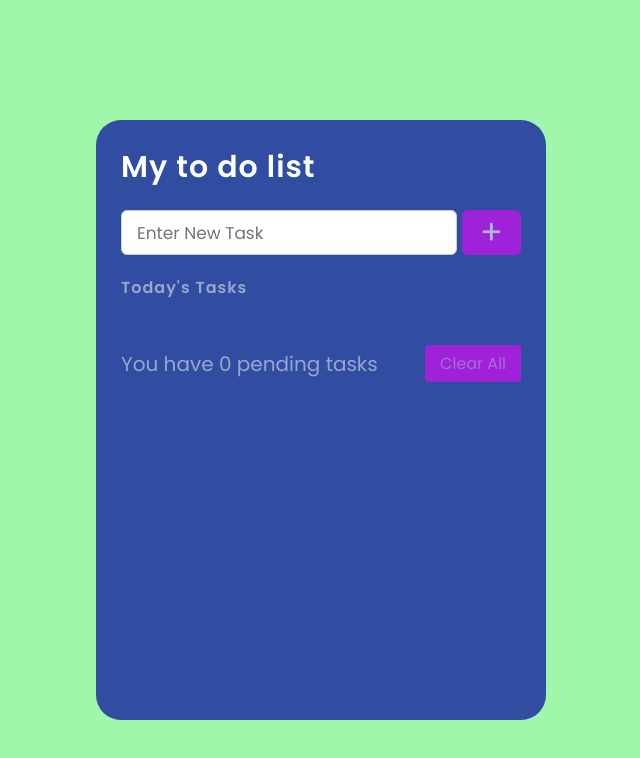
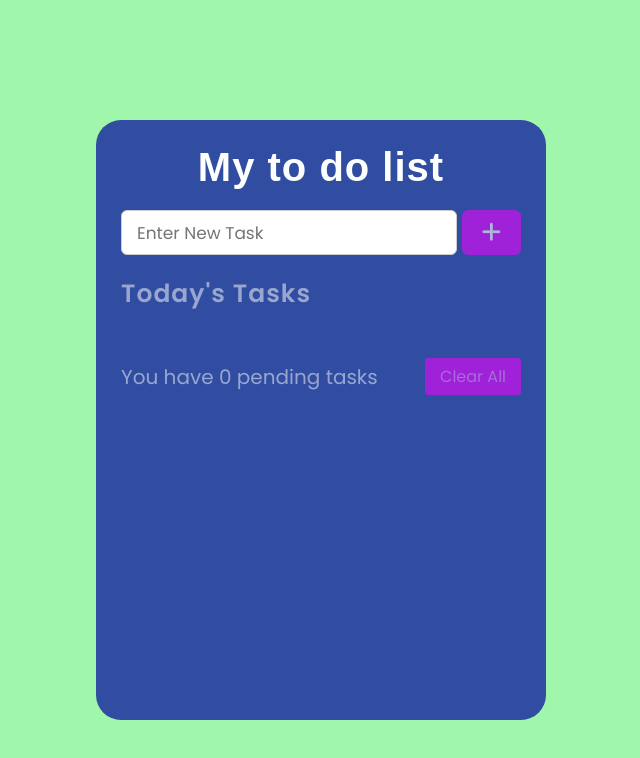
Before and after one commit to truonggiang2612/todolist, a plain HTML site: page index.html in a window 1280 px wide. Shown: the whole page, without its empty margins (319-959 px from the left). Drawn offline with Linux system fonts and the light colour scheme.

Commit message:
this is change style of header in todo list

```diff
--- a/style.css
+++ b/style.css
@@ -20,7 +20,9 @@ body {
   padding: 25px;
 }
 .wrapper header {
-  font-size: 30px;
+  font-size: 40px;
+  font-family: sans-serif;
+  text-align: center;
   font-weight: 550;
   color: #fdfefe;
   letter-spacing: 1px;
@@ -63,6 +65,7 @@ body {
 }
 
 .wrapper h4 {
+  font-size: 25px;
   margin-bottom: 20px;
   color: rgba(255, 255, 255, 0.5);
   letter-spacing: 1px;
```
